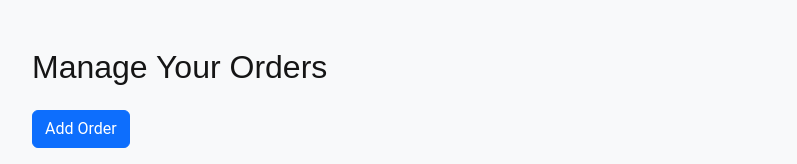
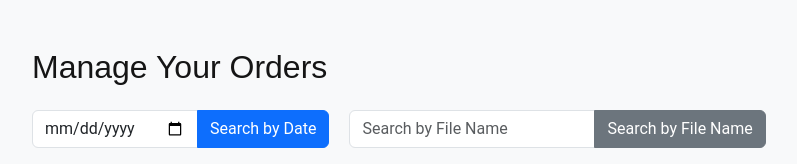
Before and after one commit to ALSABAEEI/web, a PHP site: page /Web/orders.php in a window 1280 px wide. Shown: the part 80-244 px from the top of the page, without its empty margins (50-847 px from the left). Run offline with PHP 8.4, Linux system fonts and the light colour scheme; a user stored in the database is signed in; data comes from the database, SQL or seed files in the repository.

Commit message:
modified:   orders.php

```diff
--- a/orders.php
+++ b/orders.php
@@ -80,11 +80,30 @@ if (isset($_POST['delete_order'])) {
 
 // Fetch user orders
 $userOrders = [];
+$searchQuery = "";
+$searchTerm = "";
+
+// Check for search parameters
+if (!empty($_GET['search_date'])) {
+    $searchDate = $_GET['search_date'];
+    $searchQuery = " AND o.Date = ?";
+    $searchTerm = $searchDate;
+} elseif (!empty($_GET['search_file'])) {
+    $searchFile = "%" . $_GET['search_file'] . "%";
+    $searchQuery = " AND o.Upload_File LIKE ?";
+    $searchTerm = $searchFile;
+}
+
 $orderQuery = "SELECT o.OrderID, o.OrderTotal, o.OrderStatus, o.Upload_File, o.Date, o.QRCodePath
                FROM orders o
-               WHERE o.studID = ?";
+               WHERE o.studID = ?" . $searchQuery;
+
 $stmt = $conn->prepare($orderQuery);
-$stmt->bind_param("i", $studID);
+if ($searchQuery) {
+    $stmt->bind_param("is", $studID, $searchTerm);
+} else {
+    $stmt->bind_param("i", $studID);
+}
 $stmt->execute();
 $result = $stmt->get_result();
 
@@ -123,7 +142,6 @@ $conn->close();
                     <li><a href="membership-card.php">Membership Card</a></li>
                     <li><a href="update-student-info.php">Manage Profile</a></li>
                     <li><a href="orders.php">Orders</a></li>
-
                 </ul>
                 <i class="mobile-nav-toggle d-xl-none bi bi-list"></i>
             </nav>
@@ -142,6 +160,22 @@ $conn->close();
                     <?= htmlspecialchars($_GET['success']); ?>
                 </div>
             <?php endif; ?>
+
+            <!-- Search Section -->
+            <div class="mb-4">
+                <form method="GET" action="" class="d-inline-block">
+                    <div class="input-group">
+                        <input type="date" name="search_date" class="form-control" placeholder="Search by Date">
+                        <button type="submit" class="btn btn-primary">Search by Date</button>
+                    </div>
+                </form>
+                <form method="GET" action="" class="d-inline-block ms-3">
+                    <div class="input-group">
+                        <input type="text" name="search_file" class="form-control" placeholder="Search by File Name">
+                        <button type="submit" class="btn btn-secondary">Search by File Name</button>
+                    </div>
+                </form>
+            </div>
 
             <!-- Add Order Button -->
             <div class="mb-3">
@@ -189,7 +223,6 @@ $conn->close();
                                     </form>
                                 <?php endif; ?>
                             </td>
-
                         </tr>
                     <?php endforeach; ?>
                 </tbody>
```
